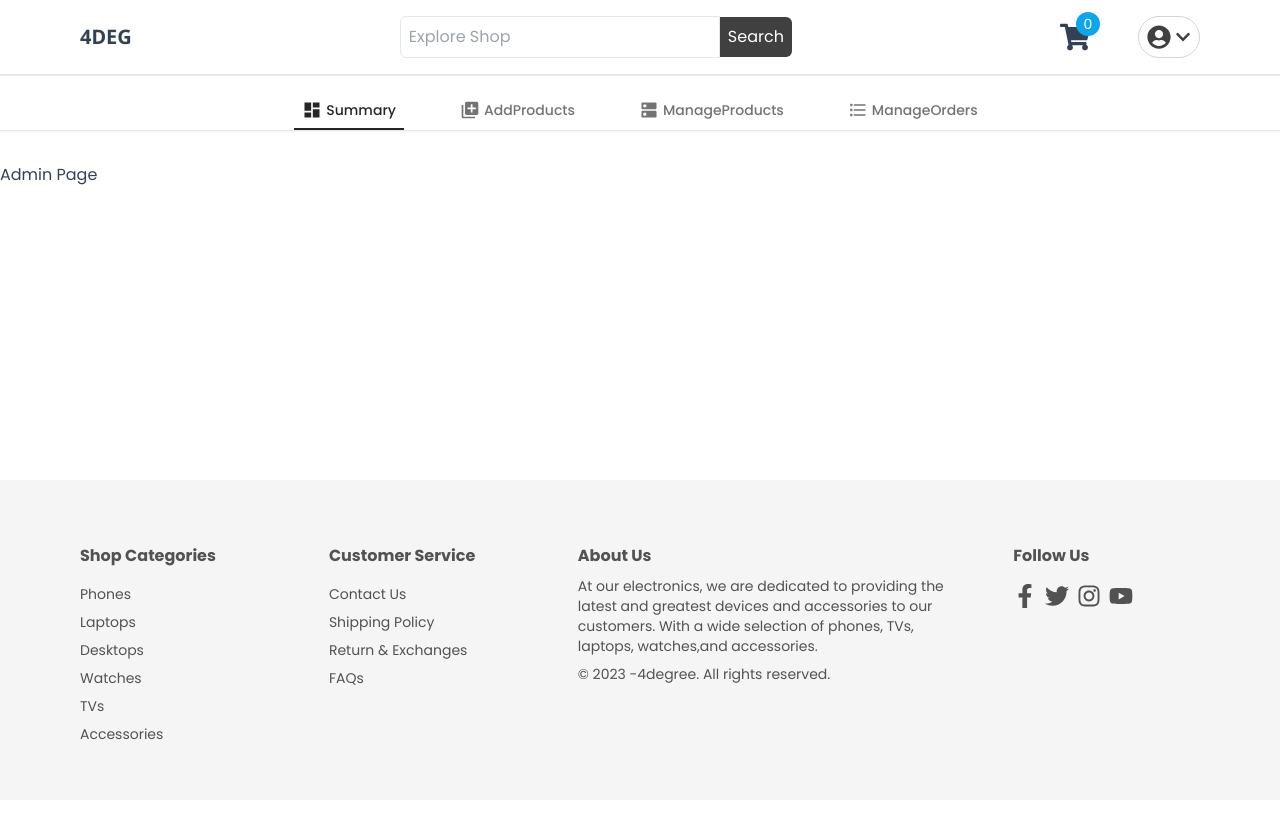
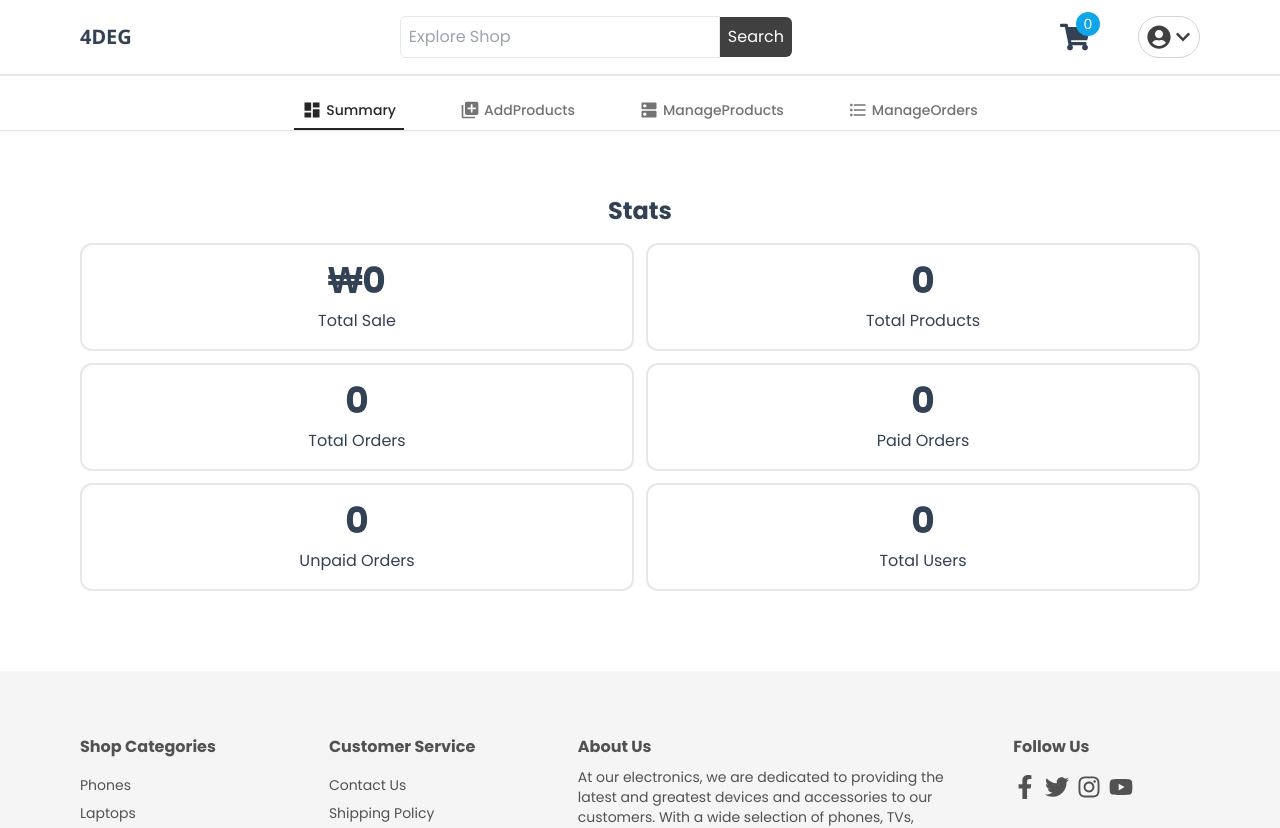
Before and after one commit to leeeyoo/e-shop, a Next.js app: page /admin in a window 1280 px wide. Shown: the top 828 px of the page. Before the commit the page ends 800 px from the top, so only its background shows below. Built offline with nearby package versions, Linux system fonts and the light colour scheme; no server answers; the database is empty.

Commit message:
feat: summary

```diff
--- /dev/null
+++ b/actions/getGraphData.ts
@@ -0,0 +1,68 @@
+import prisma from "@/libs/prismadb"
+import moment from "moment"
+
+export default async function getGraphData() {
+  try {
+    // Get the start and end dates for the data range (7 days ago to today)
+    const startDate = moment().subtract(6, "days").startOf("day")
+    const endDate = moment().endOf("day")
+
+    // Query the database to get order data grouped by createdDate
+    const result = await prisma.order.groupBy({
+      by: ["createdDate"],
+      where: {
+        createdDate: {
+          gte: startDate.toISOString(),
+          lte: endDate.toISOString(),
+        },
+        status: "complete",
+      },
+      _sum: {
+        amount: true,
+      },
+    })
+
+    // Initialize an object to aggregate the data by day
+    const aggregatedData: {
+      [day: string]: { day: string; date: string; totalAmount: number }
+    } = {}
+
+    // Create a clone of the start date to iterate over each day
+    const currentDate = startDate.clone()
+
+    // Iterate over each day in the date range
+    while (currentDate <= endDate) {
+      // Format the day as a string (e.g., "Monday")
+      const day = currentDate.format("dddd")
+      console.log("day<<<", day, currentDate)
+
+      // Initialize the aggregated data for the day with the day, date and totalAmount
+      aggregatedData[day] = {
+        day,
+        date: currentDate.format("YYYY-MM-DD"),
+        totalAmount: 0,
+      }
+
+      // Move to the next day
+      currentDate.add(1, "day")
+    }
+
+    // Calculate the total amount for each day by summing the order amounts
+    result.forEach((entry) => {
+      const day = moment(entry.createdDate).format("dddd")
+      const amount = entry._sum.amount || 0
+      aggregatedData[day].totalAmount += amount
+    })
+
+    // Convert the aggregatedData object to an array and sort it by date
+    const formattedData = Object.values(aggregatedData).sort((a, b) =>
+      moment(a.date).diff(moment(b.date))
+    )
+
+    // Return the formatted data
+    return formattedData
+
+  } catch (error: any) {
+    throw new Error(error)
+  }
+}
--- /dev/null
+++ b/actions/getUsers.ts
@@ -0,0 +1,11 @@
+import prisma from "@/libs/prismadb"
+
+export default async function getUsers() {
+  try {
+    const users = prisma?.user.findMany()
+
+    return users
+  } catch (error: any) {
+    throw new Error(error)
+  }
+}
--- /dev/null
+++ b/app/admin/BarGraph.tsx
@@ -0,0 +1,27 @@
+"use client"
+
+import { Chart as ChartJS, BarElement, CategoryScale, LinearScale, Tooltip, Legend } from "chart.js";
+import { Bar } from "react-chartjs-2";
+
+ChartJS.register(BarElement, CategoryScale, LinearScale, Tooltip, Legend);
+
+interface BarGraphProps {
+  data: GraphData[]
+}
+
+type GraphData = {
+  day: string;
+  date: string;
+  totalAmount: number;
+}
+
+const BarGraph: React.FC<BarGraphProps> = ({
+  data
+}) => {
+  console.log(data)
+  return (
+    <></>
+  );
+}
+
+export default BarGraph;
--- /dev/null
+++ b/app/admin/Summary.tsx
@@ -0,0 +1,110 @@
+"use client"
+
+import { Order, Product, User } from "@prisma/client"
+import { useEffect, useState } from "react"
+import Heading from "../components/Heading"
+import { formatPrice } from "@/utils/formatPrice"
+import { formatNumber } from "@/utils/formatNumber"
+
+interface SummaryProps {
+  products: Product[]
+  orders: Order[]
+  users: User[]
+}
+
+type SummaryDataType = {
+  [key: string]: {
+    label: string;
+    digit: number;
+  }
+}
+
+const Summary: React.FC<SummaryProps> = ({
+  products, orders, users
+}) => {
+  const [summaryData, setSummaryData] = useState<SummaryDataType>({
+    sale: {
+      label: "Total Sale",
+      digit: 0
+    },
+    products: {
+      label: "Total Products",
+      digit: 0
+    },
+    orders: {
+      label: "Total Orders",
+      digit: 0
+    },
+    paidOrders: {
+      label: "Paid Orders",
+      digit: 0
+    },
+    unpaidOrders: {
+      label: "Unpaid Orders",
+      digit: 0
+    },
+    users: {
+      label: "Total Users",
+      digit: 0
+    },
+  })
+
+  useEffect(() => {
+    setSummaryData((prev) => {
+      let tempData = { ...prev }
+
+      const totalSale = orders.reduce((acc, item) => {
+        if (item.status === "complete") {
+          return acc + item.amount
+        } else return acc
+      }, 0)
+
+      const paidOrders = orders.filter(order => {
+        return order.status === "complete"
+      })
+
+      const unpaidOrders = orders.filter(order => {
+        return order.status === "pending"
+      })
+
+      tempData.sale.digit = totalSale
+      tempData.orders.digit = orders.length
+      tempData.paidOrders.digit = paidOrders.length
+      tempData.unpaidOrders.digit = unpaidOrders.length
+      tempData.products.digit = products.length
+      tempData.users.digit = users.length
+
+      return tempData
+    })
+  }, [products, orders, users])
+
+  const summaryKeys = Object.keys(summaryData)
+
+  return (
+    <div className="max-w-[1150px] m-auto">
+      <div className="mb-4 mt-8">
+        <Heading title="Stats" center />
+      </div>
+      <div className="grid grid-cols-2 gap-3 max-h-50vh overflow-y-auto">
+        {
+          summaryKeys && summaryKeys.map((key) => {
+            return (
+              <div key={key} className="rounded-xl border-2 p-4 flex flex-col items-center gap-2 transition">
+                <div className="text-xl md:text-4xl font-bold">
+                  {
+                    summaryData[key].label === "Total Sale"
+                      ? <>{formatPrice(summaryData[key].digit)}</>
+                      : <>{formatNumber(summaryData[key].digit)}</>
+                  }
+                </div>
+                <div>{summaryData[key].label}</div>
+              </div>
+            )
+          })
+        }
+      </div>
+    </div>
+  );
+}
+
+export default Summary;
--- a/app/admin/page.tsx
+++ b/app/admin/page.tsx
@@ -1,6 +1,26 @@
-const Admin = () => {
+import getProducts from "@/actions/getProducts";
+import Container from "../components/Container";
+import Summary from "./Summary";
+import getOrders from "@/actions/getOrders";
+import getUsers from "@/actions/getUsers";
+import BarGraph from "./BarGraph";
+import getGraphData from "@/actions/getGraphData";
+
+const Admin = async () => {
+  const products = await getProducts({ category: null })
+  const orders = await getOrders()
+  const users = await getUsers()
+  const graphData = await getGraphData()
+
   return (
-    <div className="pt-8">Admin Page</div>
+    <div className="pt-8">
+      <Container>
+        <Summary products={products} orders={orders} users={users} />
+        <div className="mt-4 mx-auto max-w-[1150px]">
+          <BarGraph data={graphData} />
+        </div>
+      </Container>
+    </div>
   );
 }
 
--- a/package.json
+++ b/package.json
@@ -23,6 +23,7 @@
     "@types/bcrypt": "^5.0.2",
     "axios": "^1.6.2",
     "bcrypt": "^5.1.1",
+    "chart.js": "^4.4.1",
     "firebase": "^10.7.1",
     "micro": "^10.0.1",
     "moment": "^2.29.4",
@@ -30,6 +31,7 @@
     "next-auth": "^4.24.5",
     "query-string": "^8.1.0",
     "react": "^18",
+    "react-chartjs-2": "^5.2.0",
     "react-dom": "^18",
     "react-dropzone": "^14.2.3",
     "react-hook-form": "^7.48.2",
--- /dev/null
+++ b/utils/formatNumber.ts
@@ -0,0 +1,3 @@
+export const formatNumber = (digit: number) => {
+  return new Intl.NumberFormat("ko-KR").format(digit)
+}
```
Also changed, not shown: 1 other file (tests, documents, lock files or other folders).
